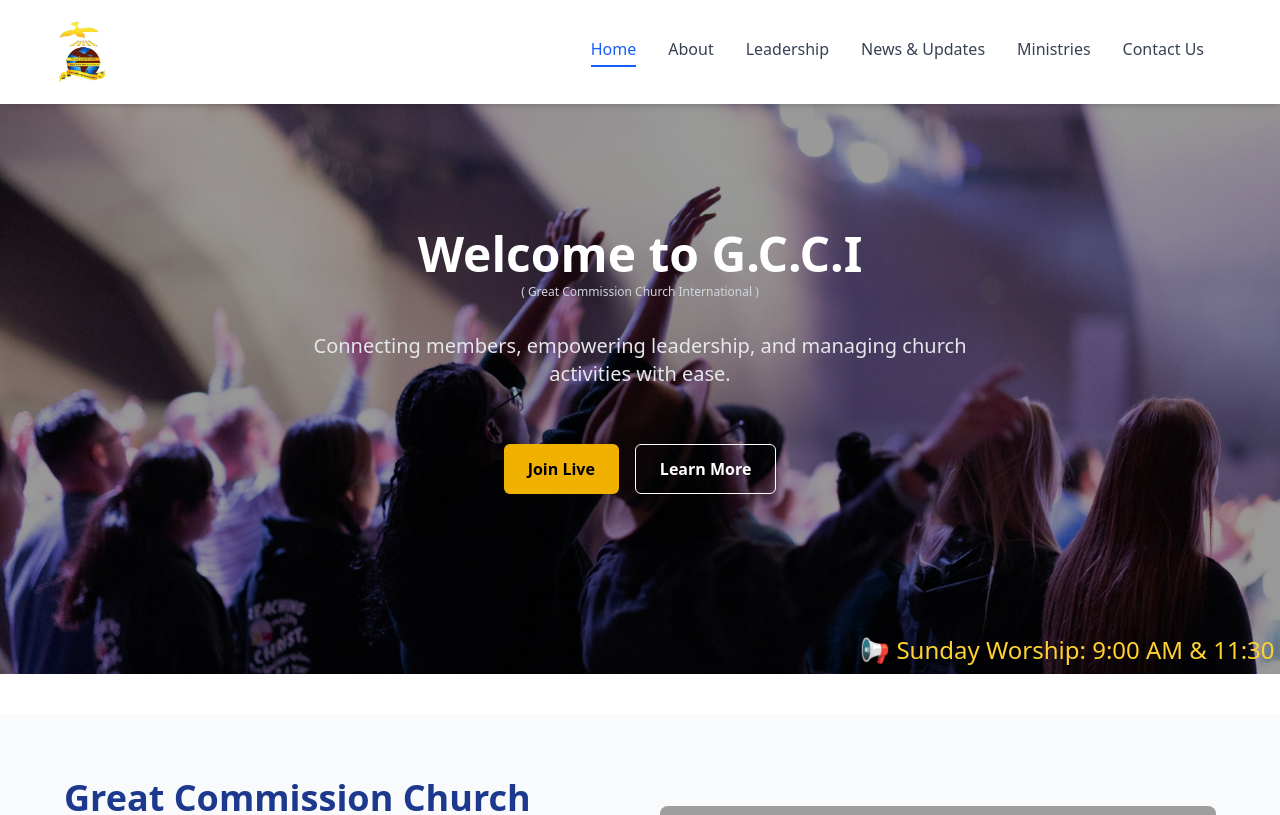
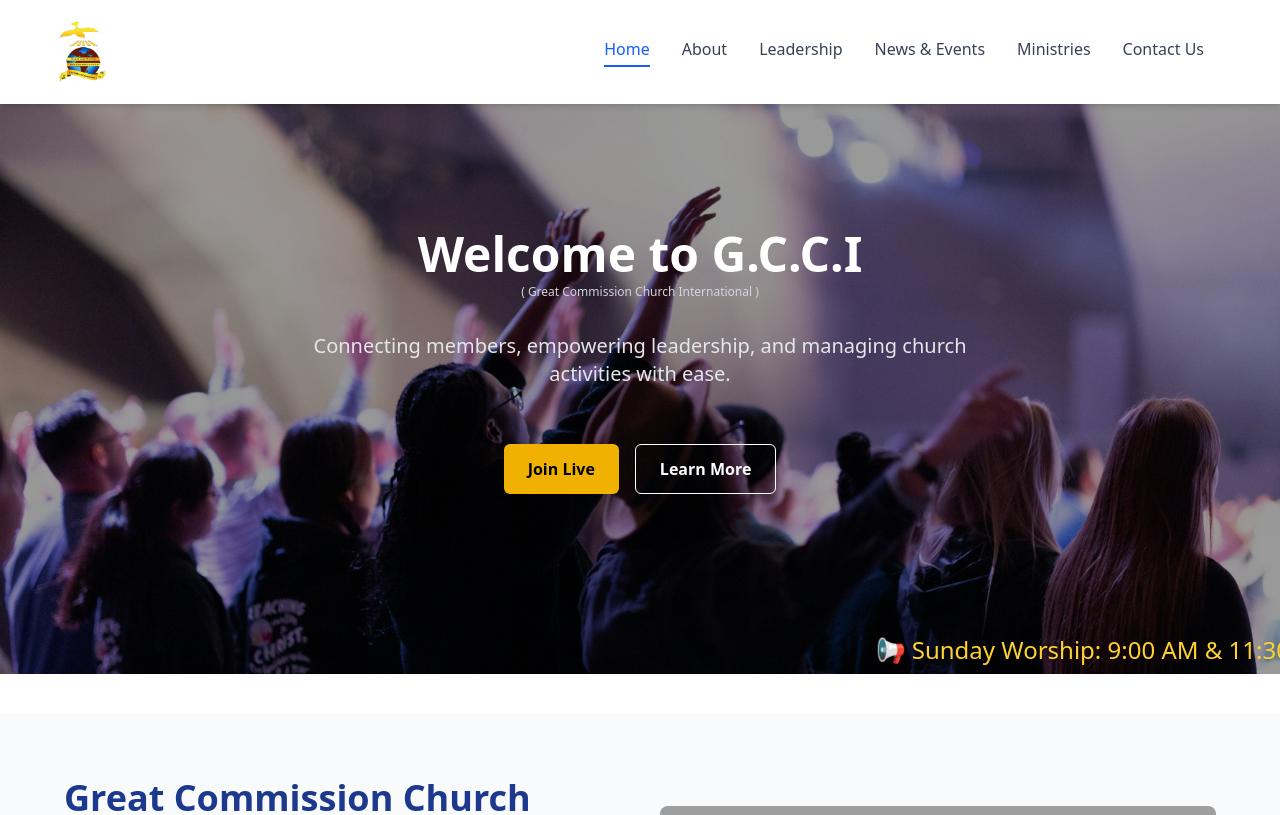
Before and after one commit to Geraldkpelevi/ChurchSoft-website, a React (Vite) app: page / in a window 1280 px wide. Shown: the top 815 px of the page. Built offline with nearby package versions, Linux system fonts and the light colour scheme; grey boxes are pictures that could not be loaded.

Commit message:
dailyQote bug fixed

```diff
--- a/src/App.jsx
+++ b/src/App.jsx
@@ -9,7 +9,7 @@ import HomePage from "./pages/HomePage.jsx";
 import LeadershipPage from "./pages/LeadershipPage";
 import NewsPage from "./pages/NewsPage.jsx";
 import NotFound from "./pages/NotFound";
-import UpdatesPage from "./pages/UpdatesPage.jsx";
+import EventsPage from "./pages/EventsPage.jsx";
 
 function App() {
   return (
@@ -24,8 +24,8 @@ function App() {
         <Route path="leadership" element={<LeadershipPage />} />
         <Route path="/contact" element={<Contact />} />
         <Route path="/mapSection" element={<MapSection />} />
-        <Route path="/events/upcoming" element={<NewsPage />} />
-        <Route path="/events/past" element={<UpdatesPage />} />
+        <Route path="/news" element={<NewsPage />} />
+        <Route path="/events" element={<EventsPage />} />
       </Route>
 
       <Route path="*" element={<NotFound />} />
--- a/src/components/common/DailyQuote.jsx
+++ b/src/components/common/DailyQuote.jsx
@@ -31,7 +31,7 @@ export default function DailyQuote() {
     const interval = setInterval(() => {
       setCurrentIndex((prev) => prev + 1);
       setIsTransitioning(true);
-    }, 6000);
+    }, 7000);
 
     return () => clearInterval(interval);
   }, []);
--- a/src/components/home/TrendingNews.jsx
+++ b/src/components/home/TrendingNews.jsx
@@ -1,52 +1,28 @@
-import React from "react";
+import { churchData } from "../../data/churchData";
 import NewsCard from "../common/NewsCard";
+import { Link } from "react-router-dom";
 
 function TrendingNews() {
-  const newsData = [
-  {
-    image: "https://gna.org.gh/web/wp-content/uploads/2025/12/IMG-20251226-WA0008.jpg",
-    date: "March 13, 2026",
-    title: "Apostle Dr Ansah urges peace among Ghanaians",
-    description:
-      "Accra, Dec 24, GNA – Apostle Dr Samuel Vincent Ansah, Chairman of the Ghana National Council of the Great Commission Church International (GCCI), has wished Ghanaians a Merry Christmas and a prosperous 2026....View more",
-    link: "https://gna.org.gh/2024/12/gcci-chairman-urges-christians-to-use-christmas-to-reflect-on-their-callings/",
-  },
-  {
-    image: "https://gna.org.gh/web/wp-content/uploads/2024/11/Social-Great-Commission-02b-1536x1152.jpg",
-    date: "March 13, 2026",
-    title:
-      "Apostle Prof. Asuming-Brempong advises Christians to be wary of Satan’s devices ...",
-    description:
-      "For the second time, the General Superintendent of Assemblies of God...View more",
-    link: "https://gna.org.gh/2025/10/apostle-prof-asuming-brempong-advises-christians-to-be-wary-of-satans-devices/",
-  },
-  {
-    image: "https://tse1.mm.bing.net/th/id/OIP.SJZNyKfw4ThfEBwO84S_fwHaEb?rs=1&pid=ImgDetMain&o=7&rm=3",
-    date: "March 12, 2026",
-    title:
-      "GCCI Chair urges Churches to develop structures for Christ-like disciples making ...",
-    description:
-      "Accra, Nov 30, GNA – Apostle Dr Samuel Vincent Ansah, Chair, Ghana National Council, Great Commission Church International (GCCI) has urged Churches to develop structures for making Christ-like disciples....View more",
-    link: "https://gna.org.gh/2024/11/gcci-chair-urges-churches-to-develop-structures-for-christ-like-disciples-making/",
-  },
-];
-
   return (
     <section className="bg-[#001866] py-16 px-6">
-      <h1 className="text-white text-4xl text-center mb-20 font-[Playfair Display] font-semibold">Trending News</h1>
+      <h1 className="text-white text-4xl text-center mb-20 font-[Playfair Display] font-semibold">
+        Trending News
+      </h1>
       {/* Cards */}
       <div className="grid md:grid-cols-3 gap-8 max-w-7xl mx-auto">
-        {newsData.map((item, index) => (
+        {churchData.newsData.map((item, index) => (
           <NewsCard key={index} {...item} />
         ))}
       </div>
 
       {/* Button */}
-      <div className="flex justify-center mt-12">
-        <button className="border border-gray-500 text-white px-6 py-3 rounded-lg hover:bg-white hover:text-black transition">
-          View All
-        </button>
-      </div>
+      <Link to="/news">
+        <div className="flex justify-center mt-12">
+          <button className="border border-gray-500 text-white px-6 py-3 rounded-lg hover:bg-white hover:text-black transition">
+            View All
+          </button>
+        </div>
+      </Link>
     </section>
   );
 }
--- a/src/components/layouts/Navbar.jsx
+++ b/src/components/layouts/Navbar.jsx
@@ -14,10 +14,10 @@ export default function Navbar() {
     { name: "About", path: "/about" },
     { name: "Leadership", path: "/leadership" },
     {
-      name: "News & Updates",
+      name: "News & Events",
       dropdown: [
-        { name: "News", path: "/events/upcoming" },
-        { name: "Updates", path: "/events/past" },
+        { name: "News", path: "/news" },
+        { name: "Events", path: "/events" },
       ],
     },
     {
--- a/src/data/churchData.js
+++ b/src/data/churchData.js
@@ -150,4 +150,32 @@ export const churchData = {
     location: "Adenta",
     phone: ["0595820364", "0505820175"],
   },
+   newsData: [
+  {
+    image: "https://gna.org.gh/web/wp-content/uploads/2025/12/IMG-20251226-WA0008.jpg",
+    date: "March 13, 2026",
+    title: "Apostle Dr Ansah urges peace among Ghanaians",
+    description:
+      "Accra, Dec 24, GNA – Apostle Dr Samuel Vincent Ansah, Chairman of the Ghana National Council of the Great Commission Church International (GCCI), has wished Ghanaians a Merry Christmas and a prosperous 2026....View more",
+    link: "https://gna.org.gh/2024/12/gcci-chairman-urges-christians-to-use-christmas-to-reflect-on-their-callings/",
+  },
+  {
+    image: "https://gna.org.gh/web/wp-content/uploads/2024/11/Social-Great-Commission-02b-1536x1152.jpg",
+    date: "March 13, 2026",
+    title:
+      "Apostle Prof. Asuming-Brempong advises Christians to be wary of Satan’s devices ...",
+    description:
+      "For the second time, the General Superintendent of Assemblies of God...View more",
+    link: "https://gna.org.gh/2025/10/apostle-prof-asuming-brempong-advises-christians-to-be-wary-of-satans-devices/",
+  },
+  {
+    image: "https://tse1.mm.bing.net/th/id/OIP.SJZNyKfw4ThfEBwO84S_fwHaEb?rs=1&pid=ImgDetMain&o=7&rm=3",
+    date: "March 12, 2026",
+    title:
+      "GCCI Chair urges Churches to develop structures for Christ-like disciples making ...",
+    description:
+      "Accra, Nov 30, GNA – Apostle Dr Samuel Vincent Ansah, Chair, Ghana National Council, Great Commission Church International (GCCI) has urged Churches to develop structures for making Christ-like disciples....View more",
+    link: "https://gna.org.gh/2024/11/gcci-chair-urges-churches-to-develop-structures-for-christ-like-disciples-making/",
+  },
+],
 };
--- a/src/pages/UpdatesPage.jsx
+++ b/src/pages/EventsPage.jsx
@@ -2,7 +2,7 @@ import React from "react";
 import EventCard from "../components/common/EventCard";
 import { churchData } from "../data/churchData";
 
-export default function UpdatesPage() {
+export default function EventsPage() {
   const events = (churchData.events || []).filter(
     (event) => new Date(event.date) < new Date()
   );
@@ -12,12 +12,12 @@ export default function UpdatesPage() {
     <div className="py-12 bg-gray-50 min-h-screen">
       <div className="container mx-auto px-4">
         <h1 className="text-4xl font-bold mb-8 text-center">
-          Updates
+          Events
         </h1>
 
         {events.length === 0 ? (
           <p className="text-center text-gray-500">
-            No updates available.
+            No Events available.
           </p>
         ) : (
           <div className="grid gap-6 sm:grid-cols-2 lg:grid-cols-3">
--- a/src/pages/HomePage.jsx
+++ b/src/pages/HomePage.jsx
@@ -5,7 +5,6 @@ import CTASection from "../components/home/CTASection";
 import Hero from "../components/home/Hero";
 import LeadershipPreview from "../components/home/LeadershipPreview";
 import TrendingNews from "../components/home/TrendingNews";
-import UpcomingEvents from "./NewsPage";
 
 export default function HomePage() {
   return (
@@ -14,7 +13,6 @@ export default function HomePage() {
       <AboutSection />
       <LeadershipPreview />
       <TrendingNews />
-      <UpcomingEvents />
       <CTASection />
       <ChurchesNearby />
       <DailyQuote />
--- a/src/pages/NewsPage.jsx
+++ b/src/pages/NewsPage.jsx
@@ -1,32 +1,21 @@
-import EventCard from "../components/common/EventCard";
-import FlyerSlider from "../components/common/FlyerSlider";
+import React from "react";
+import NewsCard from "../components/common/NewsCard";
 import { churchData } from "../data/churchData";
 
-export default function NewsPage() {
-  const events = (churchData.events || []).filter(
-    (event) => new Date(event.date) >= new Date(),
-  );
+function NewsPage() {
 
-  const flyers = churchData.flyers || [];
 
   return (
-    <>
-      <div className="py-10 bg-gray-50 ">
-        <div className="w-full px-10">
-          <h1 className="text-4xl font-bold mb-10 text-blue-600 text-center">
-            Upcoming Events
-          </h1>
-
-          {/* SLIDER GOES HERE */}
-          <FlyerSlider flyers={flyers} interval={3000} />
-
-          <div >
-            {events.map((event, idx) => (
-              <EventCard key={idx} {...event} />
-            ))}
-          </div>
-        </div>
+    <section className="bg-[#001866] py-16 px-6">
+      <h1 className="text-white text-4xl text-center mb-20 font-[Playfair Display] font-semibold">Trending News</h1>
+      {/* Cards */}
+      <div className="grid md:grid-cols-3 gap-8 max-w-7xl mx-auto">
+        {churchData.newsData.map((item, index) => (
+          <NewsCard key={index} {...item} />
+        ))}
       </div>
-    </>
+    </section>
   );
 }
+
+export default NewsPage;
```
